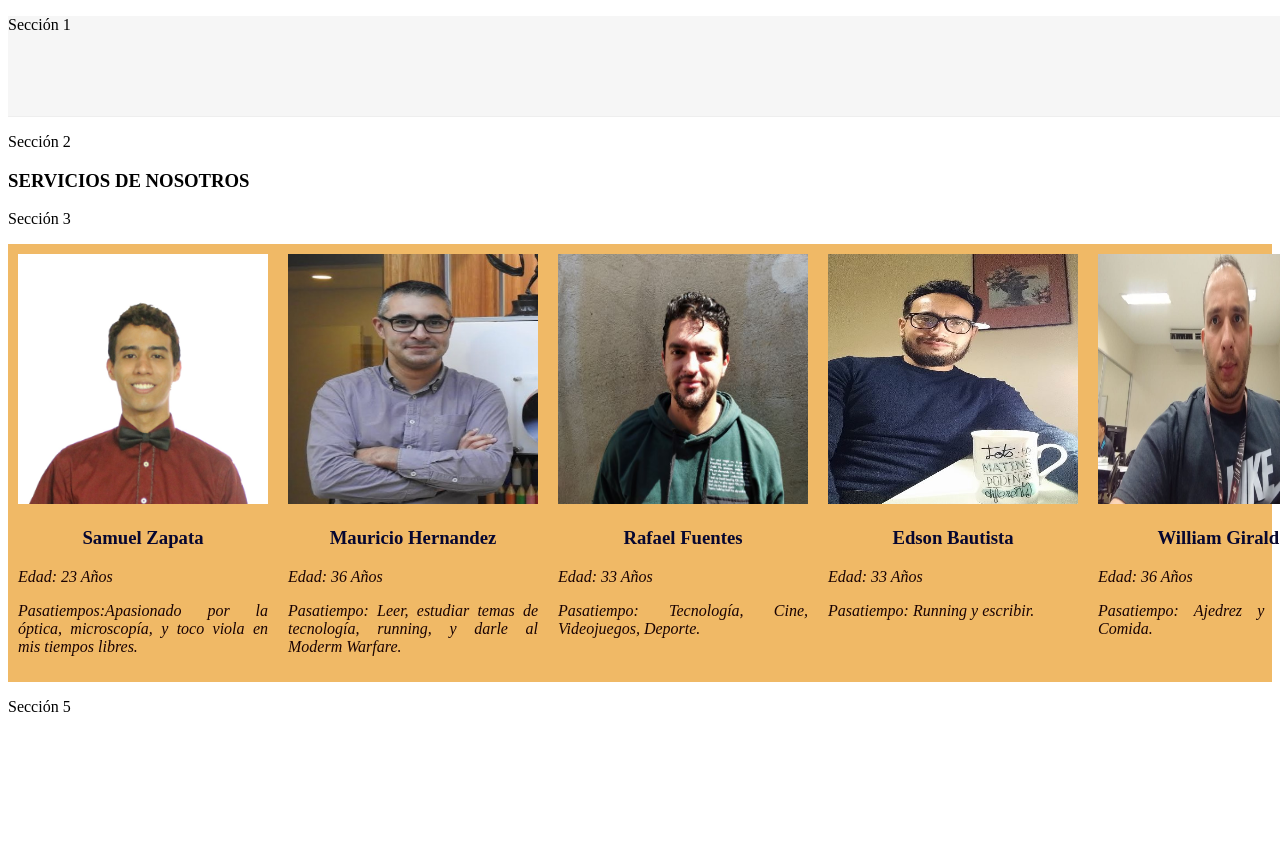
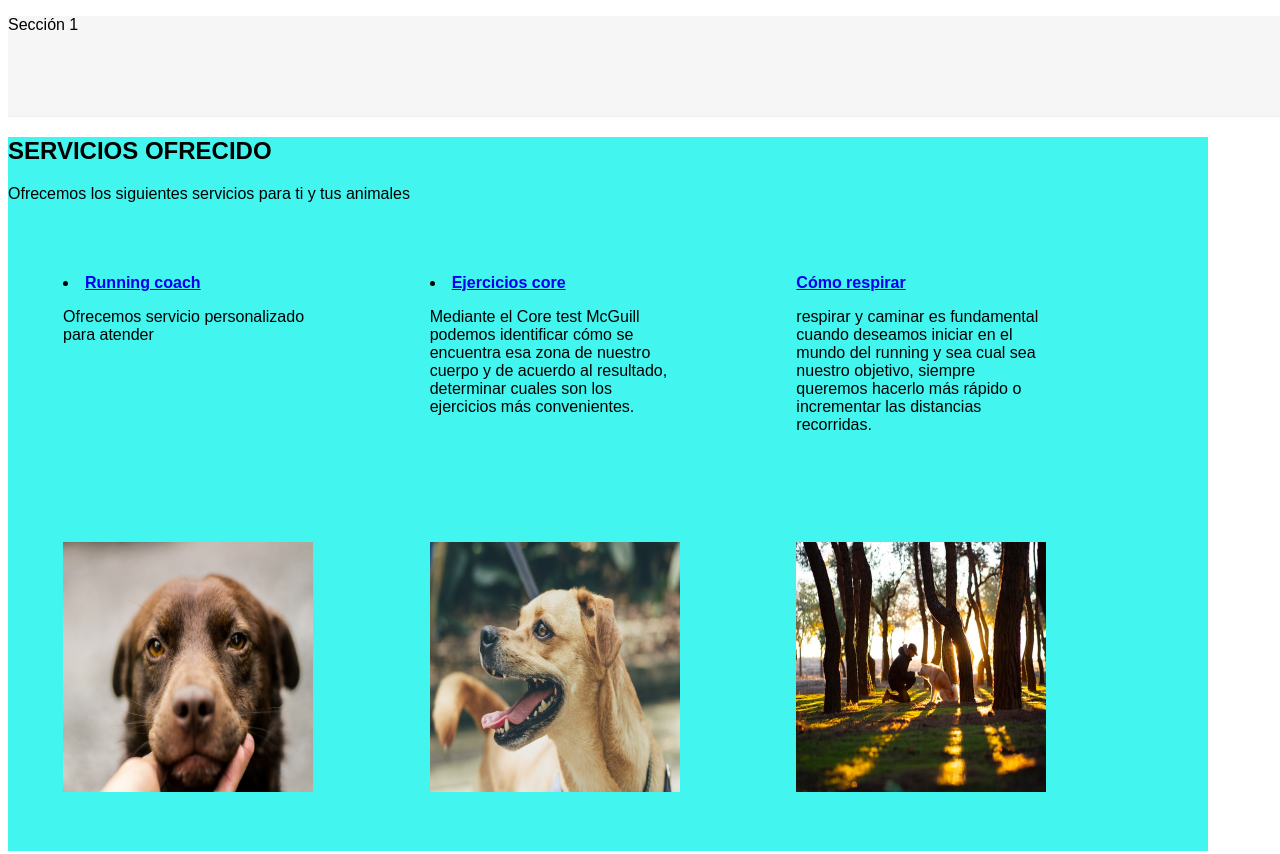
Before and after one commit to samuelzava/semana-1-2, a website: page src/index.html in a window 1280 px wide. Shown: the top 854 px of the page. Before the commit the page ends 800 px from the top, so only its background shows below. Drawn offline with Linux system fonts and the light colour scheme.

Commit message:
Sección de servivio completa, pero sin justificar texto

```diff
--- a/src/index.html
+++ b/src/index.html
@@ -7,6 +7,42 @@
 </head>
 
 <style>
+    body{
+        font-family: sans-serif;
+        width: 1200px;
+    }
+    /* Style de la Sección 2*/
+    .section2{
+        background-color: rgb(66, 245, 239);
+
+    }
+
+    .section2_a{
+        background-color: rgb(66, 245, 239);
+        display: flex;
+        flex-direction: row;
+        justify-content:space-evenly;
+        border­radius: 130px;
+        padding: 50px;
+    }
+
+    .imagen_s2{
+        width: 250px;
+        height: 250px;
+        border­radius: 100%;
+        overflow: hidden;
+    }
+
+    .box {
+        box-sizing: border-box;
+        -webkit-box-sizing: border-box;
+        float: left;
+        width: 33.33%;
+        padding: 5px;
+    }
+
+
+    /*---------------------------*/
     .header{
         height: 100px;
         width: 2000px;
@@ -40,6 +76,7 @@
         text-align:center;
 
     }
+
     .cuadros p{
         font-style: italic;
         color: rgb(26, 3, 3);
@@ -48,22 +85,62 @@
 
     }
 
+
+
 </style>
 
 <body>
+
     <div class="container">
 
         <div class="header">
             <p>Sección 1</p>
 
         </div>
-        <div class="section2">
-            <p>Sección 2</p>
-            <h3>SERVICIOS DE NOSOTROS</h3>
 
+        <!--SECCIÓN DE SERVICIOS--------------------------------------------------->
+        <div class="section2" id="services">
+
+            <!--Titulo principal de la sección -->
+            <div>
+                <b><h2>SERVICIOS OFRECIDO</h2></b>
+                <P>Ofrecemos los siguientes servicios para ti y tus animales</P>
+            </div>
+
+            <div class="section2_a">
+
+                <!--Primer servicio-->
+                <div class="box">
+                    <li><b><a href="https://sipuedocorrer.com/running-un-catalizador-para-el-alma/">Running coach</a></b></li>
+                    <div class="imagen_s2"><p>
+                        Ofrecemos servicio personalizado para atender
+                    </p></div>
+                    <img class="imagen_s2" src="Perro_1.jpg" alt="Perrito tierno">
+                </div>
+
+                <!--Segundo servicio-->
+                <div class="box">
+                    <li><b><a href="https://sipuedocorrer.com/core-test-mcguill-4-ejercicios/">Ejercicios core</a></b></li>
+                    <div class="imagen_s2"><p>
+                        Mediante el Core test McGuill podemos identificar cómo se encuentra esa zona de nuestro cuerpo y de acuerdo al resultado, determinar cuales son los ejercicios más convenientes.
+                    </p></div>
+                    <img class="imagen_s2" src="Perro_2.jpg" alt="Perrito tierno">
+                </div>
+
+                <!--Tercer servicio-->
+                <div class="box">
+                    <b><a href="https://sipuedocorrer.com/respirar-y-caminar-fundamental-para-correr-mejor/">Cómo respirar</a></b>
+                    <div class="imagen_s2"><p>
+                        respirar y caminar es fundamental cuando deseamos iniciar en el mundo del running y sea cual sea nuestro objetivo, siempre queremos hacerlo más rápido o incrementar las distancias recorridas.
+                    </p></div>
+                    <img class="imagen_s2" src="Perro_3.jpg" alt="Perrito tierno">
+                </div>
+            </div>
 
 
         </div>
+        <!--FIN DE LA SECCIÓN DE SERVICIOS--------------------------------------------------->
+
         <div class="section3">
             <p>Sección 3</p>
 
```
Also changed, not shown: src/Perro_1.jpg (added), src/perro_2.jpg (added), src/perro_3.jpg (added).
